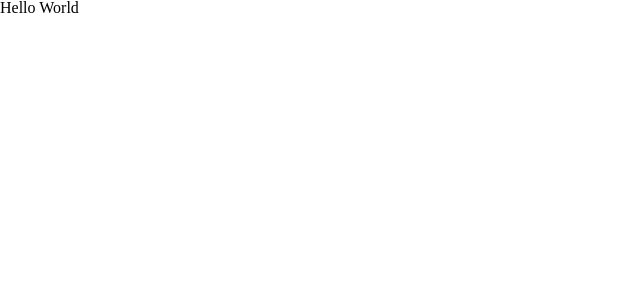
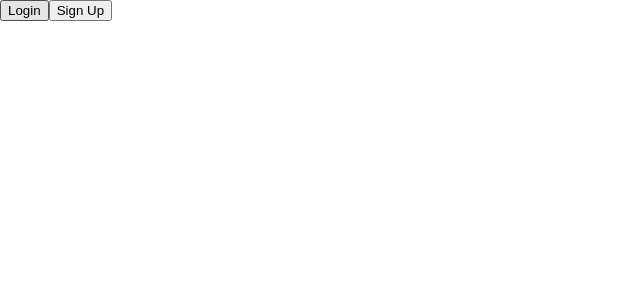
Before and after one commit to blackenjoy27/Use-My-Tech-FE, a React (Create React App) app: page / in a window 1280 px wide. Shown: the top 300 px of the page, without its empty margins (0-640 px from the left). Built offline with nearby package versions, Linux system fonts and the light colour scheme.

Commit message:
apply switch to routes so only one route at a time

```diff
--- a/src/App.js
+++ b/src/App.js
@@ -1,4 +1,4 @@
-import { BrowserRouter as Router, Route } from "react-router-dom";
+import { BrowserRouter as Router, Route, Switch } from "react-router-dom";
 import Homepage from "./components/homepage/Homepage";
 import Signup from "./components/signup-page/Signup";
 import Login from "./components/login/Login";
@@ -6,15 +6,17 @@ import Login from "./components/login/Login";
 function App() {
   return (
     <Router>
-      <Route path="/">
+      <Switch>
+        <Route exact path="/">
           <Homepage />
         </Route>
-      <Route exact path="register">
+        <Route exact path="/register">
           <Signup />
         </Route>
-      <Route exact path="login">
+        <Route exact path="/login">
           <Login />
         </Route>
+      </Switch>
     </Router>
   );
 }
--- a/src/components/homepage/Homepage.js
+++ b/src/components/homepage/Homepage.js
@@ -1,9 +1,13 @@
 import React from "react";
+import { useHistory } from "react-router-dom";
 
 export default () => {
+    const history = useHistory();
+
     return (
         <div>
-            Hello World
+            <button onClick={() => history.push("/login")}>Login</button>
+            <button onClick={() => history.push("/register")}>Sign Up</button>
         </div>
     )
 }
```
Lines whose indentation alone changed are shown as unchanged.
